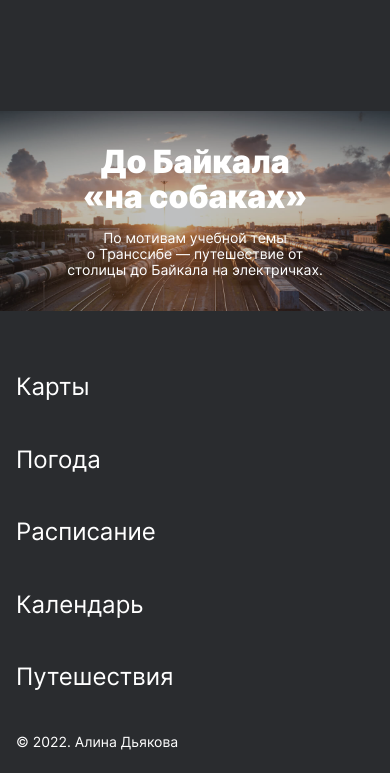
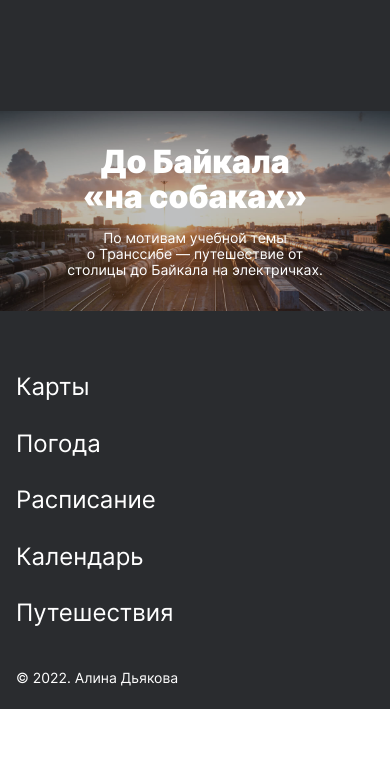
Before and after one commit to nidoveralis/russian-travel, a plain HTML site: page index.html in a window 390 px wide. Shown: the part 9891-10664 px from the top of the page. After the commit the page ends 10600 px from the top, so only its background shows below. Drawn offline with Linux system fonts and the light colour scheme; files whose address does not match are found by name.

Commit message:
Added style footer links

```diff
--- a/blocks/footer/__link/footer__link.css
+++ b/blocks/footer/__link/footer__link.css
@@ -1,17 +1,11 @@
 .footer__link {
-  margin: 0;
-  list-style-type: none;
-  color: #fff;
   font-weight: 400;
-  text-decoration: none;
 }
 
 @media screen and (min-width: 1281px) {
   .footer__link {
     font-size: 16px;
     line-height: 18px;
-    padding-right: 18px;
-    padding-bottom: 32px;
   }
 }
 
@@ -19,8 +13,6 @@
   .footer__link {
     font-size: 16px;
     line-height: 18px;
-    padding-right: 19px;
-    padding-bottom: 32px;
   }
 }
 
--- /dev/null
+++ b/blocks/footer/__list-link/footer__list-link.css
@@ -0,0 +1,17 @@
+@media screen and (min-width: 1281px) {
+  .footer__list-link {
+    padding-right: 18px;
+  }
+}
+
+@media screen and (max-width: 1280px) {
+  .footer__list-link {
+    padding-right: 19px;
+  }
+}
+
+@media screen and (max-width: 636px) {
+  .footer__list-link {
+    padding-bottom: 36px;
+  }
+}
--- a/blocks/footer/__list-links/footer__list-links.css
+++ b/blocks/footer/__list-links/footer__list-links.css
@@ -7,7 +7,7 @@
 
 @media screen and (max-width: 635px) {
   .footer__list-links {
-    margin-bottom: 47px;
+    margin-bottom: 11px;
   }
 }
 
@@ -15,6 +15,5 @@
   .footer__list-links {
     flex-direction: column;
     justify-content: space-between;
-    height: 310px;
   }
 }
--- a/index.html
+++ b/index.html
@@ -165,11 +165,11 @@
     <footer class="footer">
       <nav>
         <ul class="footer__list-links">
-          <li><a href="#" target="_blank" class="footer__link link">Карты</a></li>
-          <li><a href="#" target="_blank" class="footer__link link">Погода</a></li>
-          <li><a href="#" target="_blank" class="footer__link link">Расписание</a></li>
-          <li><a href="#" target="_blank" class="footer__link link">Календарь</a></li>
-          <li><a href="#" target="_blank" class="footer__link link">Путешествия</a></li>
+          <li class="footer__list-link"><a href="#" target="_blank" class="footer__link link">Карты</a></li>
+          <li class="footer__list-link"><a href="#" target="_blank" class="footer__link link">Погода</a></li>
+          <li class="footer__list-link"><a href="#" target="_blank" class="footer__link link">Расписание</a></li>
+          <li class="footer__list-link"><a href="#" target="_blank" class="footer__link link">Календарь</a></li>
+          <li class="footer__list-link"><a href="#" target="_blank" class="footer__link link">Путешествия</a></li>
         </ul>
       </nav>
       <p class="footer__copyright">&copy; 2022. Алина Дьякова</p>
--- a/pages/index.css
+++ b/pages/index.css
@@ -34,5 +34,6 @@
 @import url('../blocks/footer/footer.css');
 @import url('../blocks/footer/__copyright/footer__copyright.css');
 @import url('../blocks/footer/__list-links/footer__list-links.css');
+@import url('../blocks/footer/__list-link/footer__list-link.css');
 @import url('../blocks/footer/__link/footer__link.css');
 @import url('../blocks/link/link.css');
```
